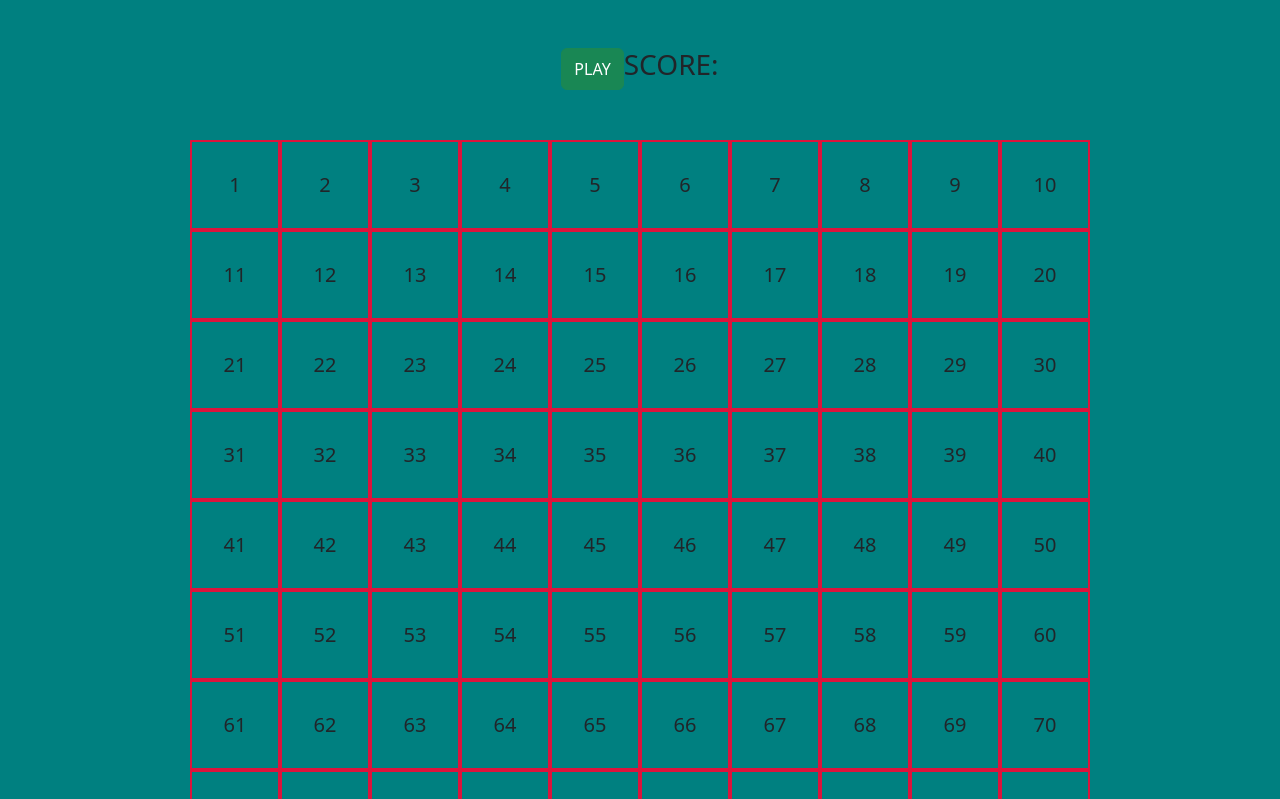
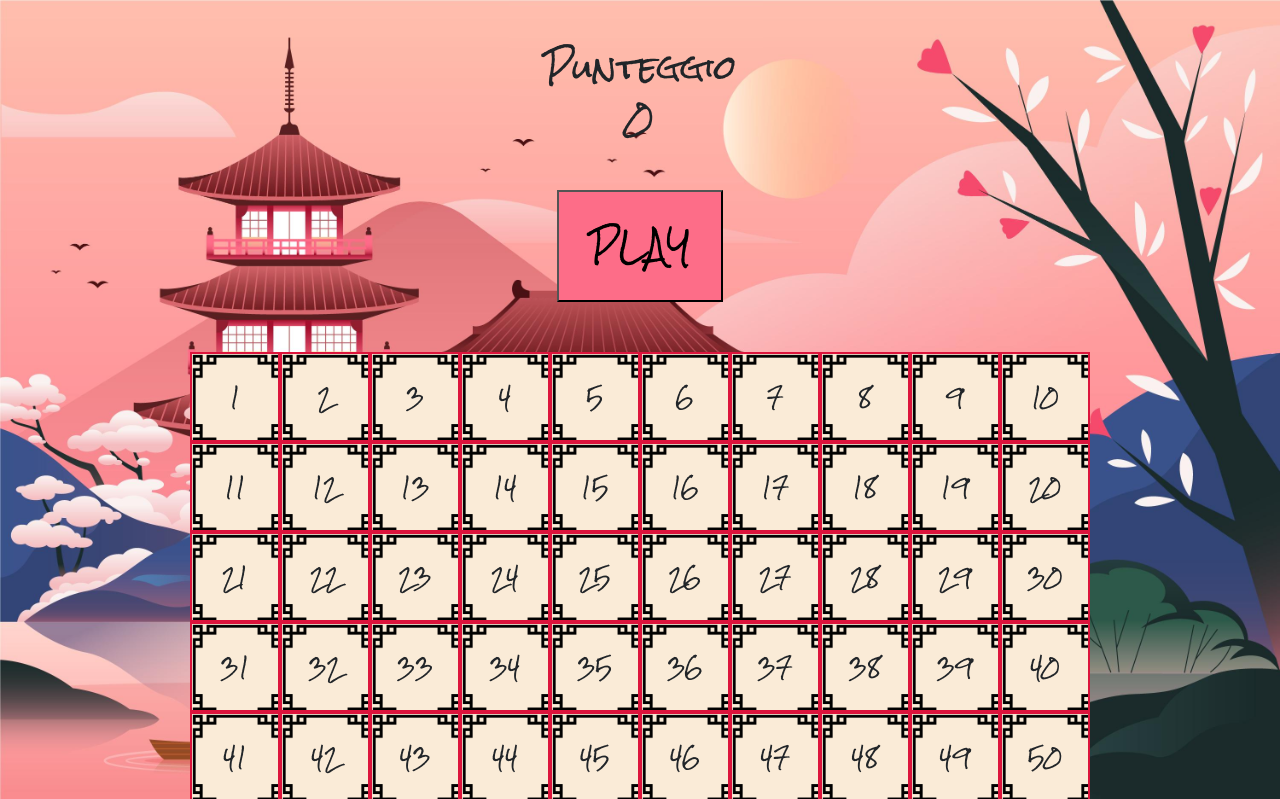
Before and after one commit to TheDusty117/js-campominato-dom, a plain HTML site: page index.html in a window 1280 px wide. Both pictures are taken after a click on the button "PLAY". Shown: the top 799 px of the page. Drawn offline with nearby package versions, Linux system fonts and the light colour scheme.

Commit message:
FEAT style and SCORE COUNTER ADDED

```diff
--- a/css/app.css
+++ b/css/app.css
@@ -1,5 +1,7 @@
 body {
   background-color: teal;
+  background-image: url(../img/japanese-background.jpg);
+  background-size: 100%;
 }
 
 
@@ -7,6 +9,7 @@ body {
   margin: 0;
   padding: 0;
   box-sizing: border-box;
+  font-family: 'Rock Salt', cursive;
 }
 
 .container {
@@ -22,11 +25,26 @@ body {
 
 .cella {
   /* width: 10%; */
+  background-image: url(../img/CORNICE\ JAP.png);
+  background-size: 90px;
   aspect-ratio: 1;
   border: 2px solid crimson;
   display: flex;
   justify-content: center;
   align-items: center;
   font-size: 20px;
+  background-color: antiquewhite;
 
 }
+
+
+.score{
+  font-size: 32px;
+}
+
+.play-button{
+  padding: 30px;
+  font-size: 32px;
+  background-color: #FD6D88;
+  background-image:;
+}
--- a/index.html
+++ b/index.html
@@ -7,17 +7,25 @@
   <title>CAMPOMINATO</title>
   <link href="https://cdn.jsdelivr.net/npm/bootstrap@5.3.0-alpha1/dist/css/bootstrap.min.css" rel="stylesheet" integrity="sha384-GLhlTQ8iRABdZLl6O3oVMWSktQOp6b7In1Zl3/Jr59b6EGGoI1aFkw7cmDA6j6gD" crossorigin="anonymous">
   <link rel="stylesheet" href="./css/app.css">
+  <link rel="preconnect" href="https://fonts.googleapis.com">
+  <link rel="preconnect" href="https://fonts.gstatic.com" crossorigin>
+  <link href="https://fonts.googleapis.com/css2?family=Rock+Salt&display=swap" rel="stylesheet">
 </head>
 
 <body>
 
   <main>
 
+    <section class="scoreboard pt-5 text-center">
+      <h2>Punteggio</h2>
+      <div class="score" id="score"></div>
+    </section>
+
     <section class=" text-center pt-5 d-flex justify-content-center">
       <!-- TASTO PER SELEZIONARE LA DIFFICOLTA' -->
-      <input type="button" class="play-button btn btn-success" value="PLAY">
+      <input type="button" class="play-button" value="PLAY">
 
-      <h3>SCORE: <span id="result-1"></span></h3>
+
 
     </section>
 
--- a/js/app.js
+++ b/js/app.js
@@ -7,6 +7,22 @@ console.log(latoGriglia, numeroCelle)
 
 const grigliaElement = document.querySelector('.griglia') //prendo il primo ed unico div con classe griglia dal DOM
 console.log(grigliaElement)
+
+
+//VARIABILI PUNTEGGIO GIOCATORE
+//TASK creare contatore punti, che ad ogni click sulla casella senza bomba, aggiunga 100 punti al CONTATORE nell' html
+
+//richiamare il contatore dall'html
+let contatorePunti = document.getElementById('score').innerHTML = 0
+
+contatorePunti = 0
+
+console.log(contatorePunti)
+
+let puntiPerClick = 100
+
+
+
 // FINE VARIABILI---------------------------------------------------------------------------
 
 
@@ -53,10 +69,16 @@ document.querySelector('.play-button').addEventListener('click',function(){ // A
       //CONFRONTARE valueNum CON tutti gli indici in array di BOMBE
       if (bombeArr.includes(valueNum)){
         cellaElement.style.backgroundColor = 'red'
-        console.log('bomba!')
+        cellaElement.style.backgroundImage = "url('img/BOMB.webp')"
+        // alert('hai preso una bomba!')
       } else {
         console.log('salvo!')
+        cellaElement.style.backgroundImage = "url('img/salvo.jpg')"
+        contatorePunti += puntiPerClick
+        // console.log(contatorePunti)
+        document.getElementById('score').innerHTML = contatorePunti
       }
+
 
     })
   }
```
Also changed, not shown: img/BOMB.webp (added), img/CHERRY.png (added), img/CORNICE JAP.png (added), img/SAVE.webp (added), img/japanese-background.jpg (added), img/salvo.jpg (added).
